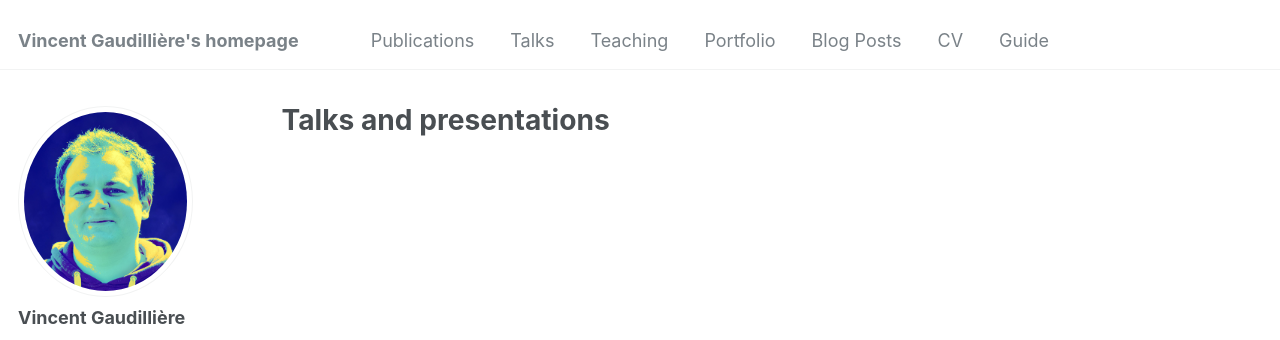
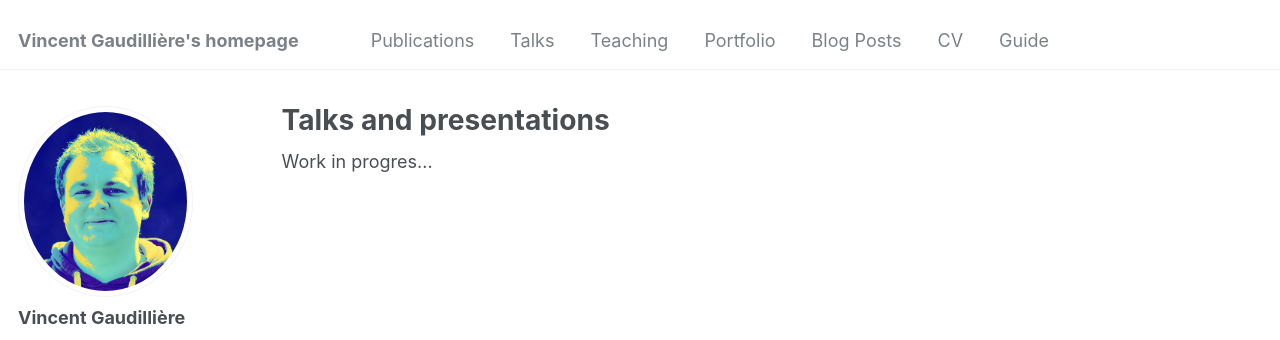
Before and after one commit to vincentgaudilliere/vincentgaudilliere.github.io, a Jekyll site: the page built from _pages/talks.html, in a window 1280 px wide. Shown: the top 340 px of the page. Built offline with Jekyll 4.4.1, drawn with Linux system fonts in a browser that asks for light colours; some web fonts are replaced.

Commit message:
Update talks.html

```diff
--- a/_pages/talks.html
+++ b/_pages/talks.html
@@ -4,6 +4,8 @@ title: "Talks and presentations"
 permalink: /talks/
 author_profile: true
 ---
+
+Work in progres...
 
 <!-- {% if site.talkmap_link == true %}
 
```
